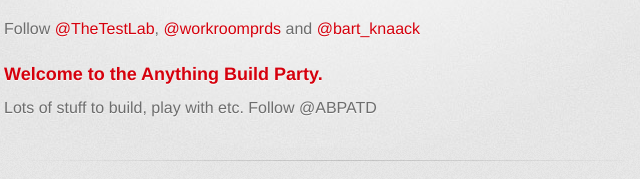
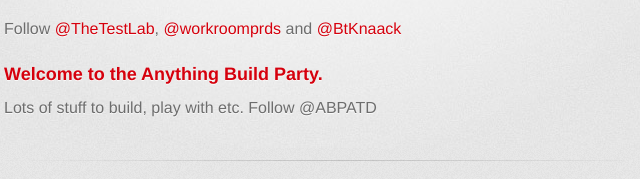
Before and after one commit to workroomprds/ATD2015, a plain HTML site: page index.html in a window 1280 px wide. Shown: the part 425-604 px from the top of the page, 326-966 px from the left. Drawn offline with Linux system fonts and the light colour scheme; a web font is replaced by a local one.

Commit message:
Update index.html
correct Bart's twitter handle

```diff
--- a/index.html
+++ b/index.html
@@ -42,7 +42,7 @@
 <li><a href="http://generatedata.workroomprds.com/generatedata-3.2.1/">GenerateData</a></li>
 </ul>
 
-<p>Follow <a href="https://twitter.com/TheTestLab" class="user-mention">@TheTestLab</a>, <a href="https://twitter.com/workroomprds" class="user-mention">@workroomprds</a> and <a href="https://twitter.com/bart_knaack" class="user-mention">@bart_knaack</a></p>
+<p>Follow <a href="https://twitter.com/TheTestLab" class="user-mention">@TheTestLab</a>, <a href="https://twitter.com/workroomprds" class="user-mention">@workroomprds</a> and <a href="https://twitter.com/BtKnaack" class="user-mention">@BtKnaack</a></p>
 
 <h3>
 <a id="welcome-to-the-anything-build-party" class="anchor" href="#welcome-to-the-anything-build-party" aria-hidden="true"><span class="octicon octicon-link"></span></a>Welcome to the Anything Build Party.</h3>
```
